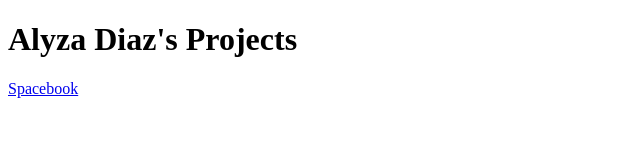
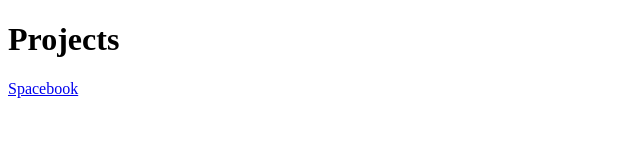
Before and after one commit to alyzadiaz/alyzadiaz.github.io, a plain HTML site: page index.html in a window 1280 px wide. Shown: the whole page, without its empty margins (0-640 px from the left). Drawn offline with Linux system fonts and the light colour scheme.

Commit message:
Edit title

```diff
--- a/index.html
+++ b/index.html
@@ -6,7 +6,7 @@
     <title>alyzadiaz GitHub</title>
   </head>
   <body>
-    <h1 class="title">Alyza Diaz's Projects</h1>
+    <h1 class="title">Projects</h1>
       <div id = "container">
         <a href="spacebook/HTML/home.html">Spacebook</a>
       </div>
```
